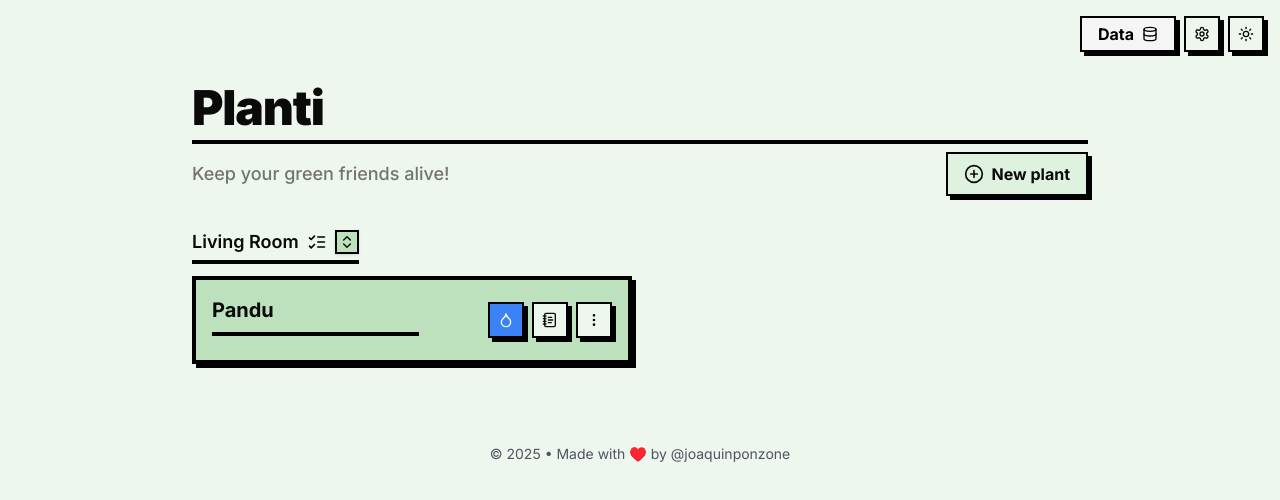
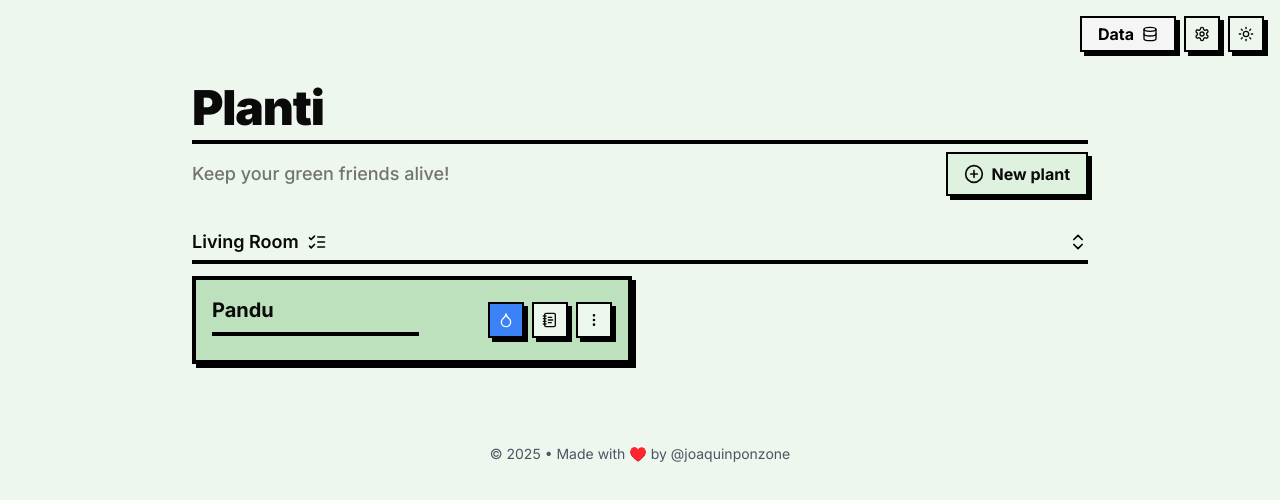
Before and after one commit to joaquinponzone/planti-app, a Next.js app: page / in a window 1280 px wide. Shown: the top 500 px of the page. Built offline with nearby package versions, Linux system fonts and the light colour scheme.

Commit message:
fix: Enhance button and badge styling in plant list component for improved layout and visibility

```diff
--- a/components/plant-list.tsx
+++ b/components/plant-list.tsx
@@ -241,13 +241,13 @@ export default function PlantList() {
             {allPlantsGreen ? (
               <Collapsible defaultOpen={true}>
                 <CollapsibleTrigger asChild>
-                    <button className="flex items-center gap-2 text-lg font-semibold capitalize hover:text-muted-foreground dark:hover:text-accent transition-colors border-b-4 border-black pb-1">
-                      {location}
+                    <button className="flex items-center gap-2 text-lg font-semibold capitalize hover:text-muted-foreground dark:hover:text-accent transition-colors border-b-4 border-black pb-1 w-full justify-between">
                       <span className="flex items-center gap-2">
+                        {location}
                         <ListChecks className="size-5 text-black p-0" />
-                        <Badge className="size-6 p-0.5 border-2 border-black">
-                          <ChevronsUpDown className="size-5 text-black p-0" />
-                        </Badge>
+                      </span>
+                      <span className="flex items-center gap-2">
+                        <ChevronsUpDown className="size-5 text-black p-0" />
                       </span>
                     </button>
 
@@ -262,10 +262,10 @@ export default function PlantList() {
                   {location}
                   <span className="flex items-center gap-2">
                     <AlarmClockCheck className="size-5" />
-                    {plantsInDanger.length > 0 ? <Badge variant="destructive">
+                    {plantsInDanger.length > 0 ? <Badge variant="destructive" className="border-2 border-black">
                       {plantsInDanger.length}
                     </Badge> : null}
-                    {plantsInWarning.length > 0 ? <Badge className="bg-yellow-500">
+                    {plantsInWarning.length > 0 ? <Badge className="bg-yellow-200/50 hover:bg-yellow-200/70 border-2 border-black">
                       {plantsInWarning.length}
                     </Badge> : null}
                   </span>
```
